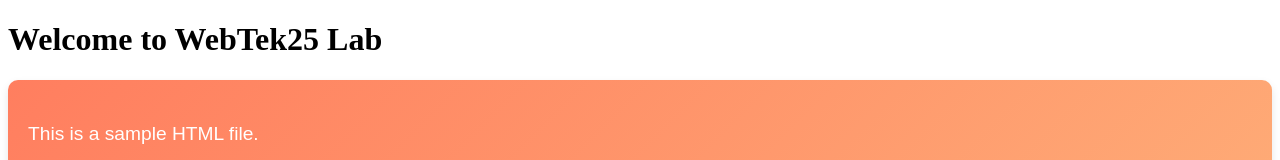
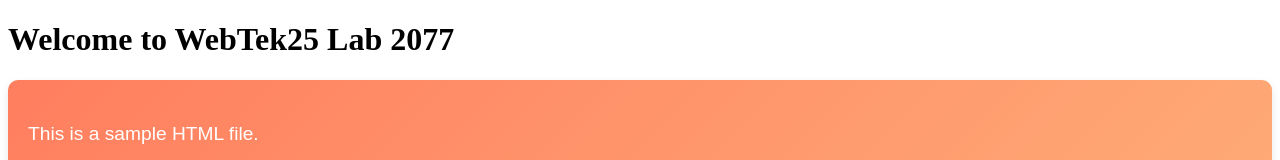
Before and after one commit to zeliha-nur/web-teknolojileri, a plain HTML site: page index.html in a window 1280 px wide. Shown: the top 160 px of the page. Drawn offline with Linux system fonts and the light colour scheme.

Commit message:
birtakım değişiklikler yapıldı

```diff
--- a/index.html
+++ b/index.html
@@ -8,7 +8,7 @@
 </head>
 <body>
     <header>
-        <h1>Welcome to WebTek25 Lab</h1>
+        <h1>Welcome to WebTek25 Lab 2077</h1>
     </header>
     <main>
         <p>This is a sample HTML file.</p>
```
